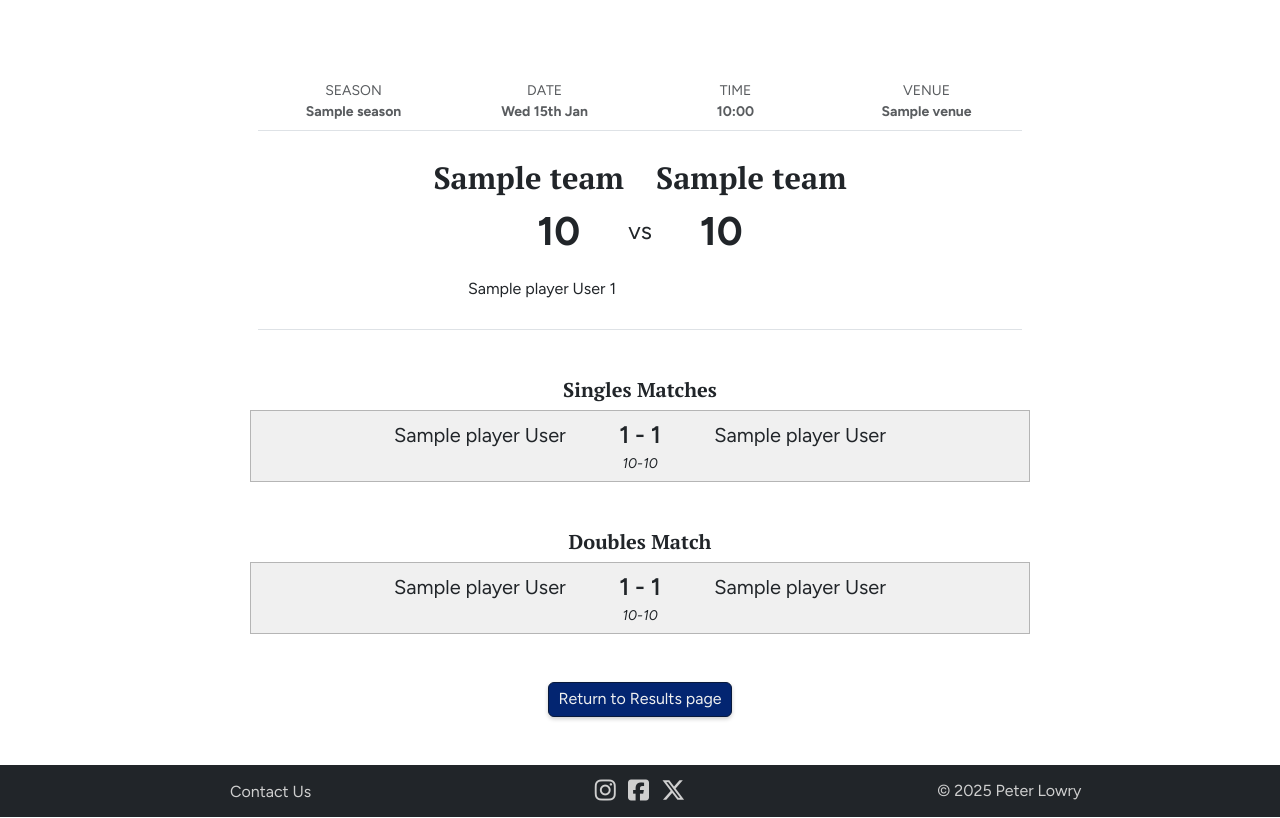
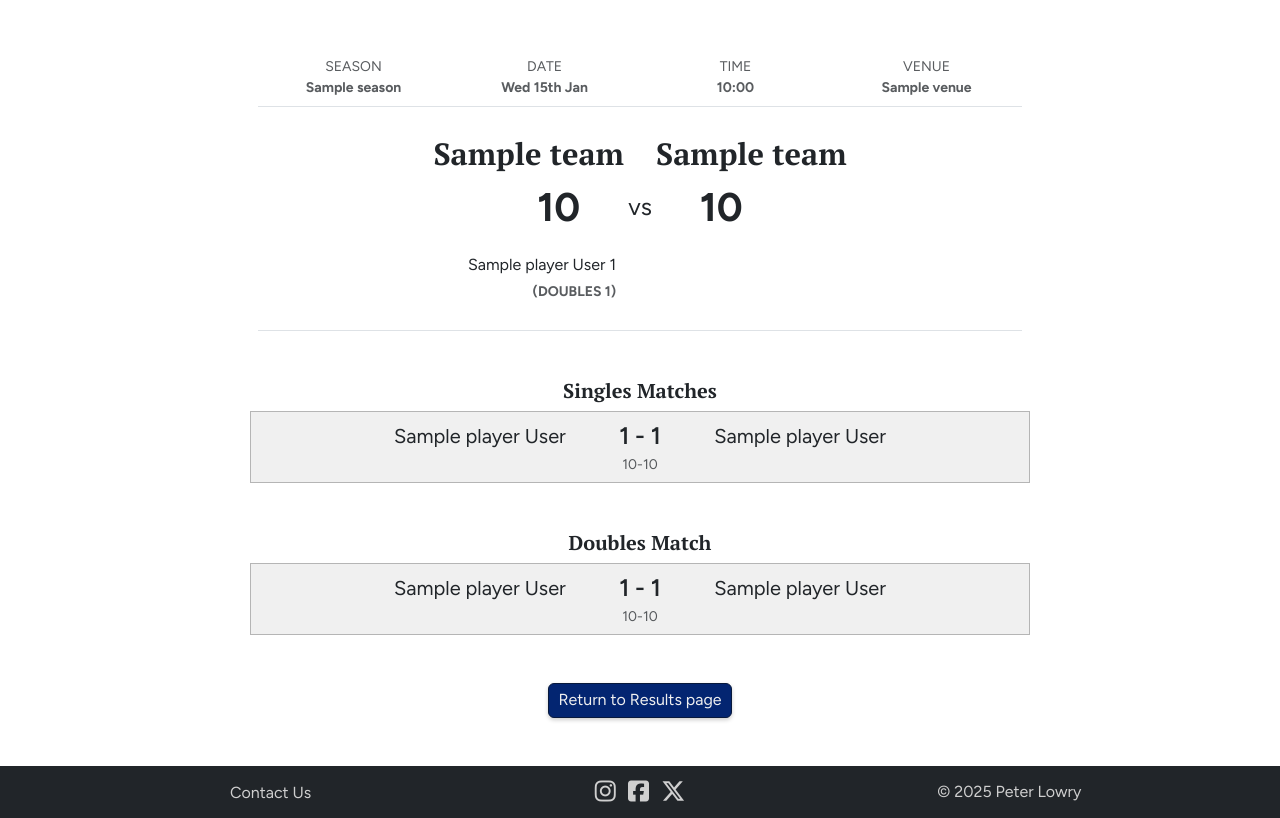
Before and after one commit to lowrycode/table-tennis-league, a Django app: page /league/results/1/breakdown/ in a window 1280 px wide. Shown: the part 49-867 px from the top of the page. Run offline with Django 4.2, Linux system fonts and the light colour scheme; tables that the repository leaves empty hold one stand-in row (values such as "Sample post"); some libraries are stand-ins or nearby versions.

Commit message:
Fix away player win count bug and add doubles match to player win summary
- Corrected bug where away_player_win_counts was using '= 1' instead of '+= 1'
- Added doubles_winning_team to context to support doubles match win display
- Updated style of game scores and removed excess space at the top of the page

```diff
--- a/league/templates/league/result_breakdown.html
+++ b/league/templates/league/result_breakdown.html
@@ -6,7 +6,7 @@
     <h2 class="visually-hidden">Match Breakdown</h2>
 
     <!-- Fixture Details -->
-    <div class="row mt-4 mx-2 small text-muted">
+    <div class="row mx-2 small text-muted">
       <div class="col-4 col-sm-3 text-center p-2">
         <p class="m-0">SEASON</p>
         <p class="m-0 fw-bold">{{ fixture.season.name }}</p>
@@ -46,12 +46,18 @@
         {% for player, win_count in home_player_win_counts.items %}
           <p class="mb-1">{{ player.full_name }} {{ win_count }}</p>
         {% endfor %}
+        {% if doubles_winning_team == "home" %}
+          <p class="mb-1 fw-bold text-muted small">(DOUBLES 1)</p>
+        {% endif %}
       </div>
       <!-- Away Player Win Count -->
       <div class="col-6 text-start px-3 px-sm-4 order-sm-2 mt-3">
         {% for player, win_count in away_player_win_counts.items %}
           <p class="mb-1">{{ player.full_name }} {{ win_count }}</p>
         {% endfor %}
+        {% if doubles_winning_team == "away" %}
+          <p class="mb-1 fw-bold text-muted small">(DOUBLES 1)</p>
+        {% endif %}
       </div>
     </div>
 
@@ -73,7 +79,7 @@
               </div>
               <!-- Game scores -->
               {% if sm.singles_games %}
-                <div class="col-12 d-flex justify-content-center gap-2 small fst-italic order-sm-1">
+                <div class="col-12 d-flex justify-content-center gap-2 small text-muted order-sm-1">
                   {% for game in sm.singles_games.all %}
                     <span>
                       {{ game.home_points }}-{{ game.away_points }}
@@ -114,7 +120,7 @@
               </div>
               <!-- Game scores -->
               {% if dm.doubles_games %}
-                <div class="col-12 d-flex justify-content-center gap-2 small fst-italic order-sm-1">
+                <div class="col-12 d-flex justify-content-center gap-2 small text-muted order-sm-1">
                   {% for game in dm.doubles_games.all %}
                     <span>
                       {{ game.home_points }}-{{ game.away_points }}
--- a/league/views.py
+++ b/league/views.py
@@ -305,7 +305,13 @@ def result_breakdown(request, fixture_id):
             player = match.away_player.player
             if player not in away_player_win_counts:
                 away_player_win_counts[player] = 0
-            away_player_win_counts[player] = 1
+            away_player_win_counts[player] += 1
+
+    # Get doubles winning team
+    doubles_winning_team = None
+    doubles_match = getattr(fixture.result, "doubles_match", None)
+    if doubles_match:
+        doubles_winning_team = doubles_match.winner
 
     return render(
         request,
@@ -314,6 +320,7 @@ def result_breakdown(request, fixture_id):
             "fixture": fixture,
             "home_player_win_counts": home_player_win_counts,
             "away_player_win_counts": away_player_win_counts,
+            "doubles_winning_team": doubles_winning_team,
         },
     )
 
```
